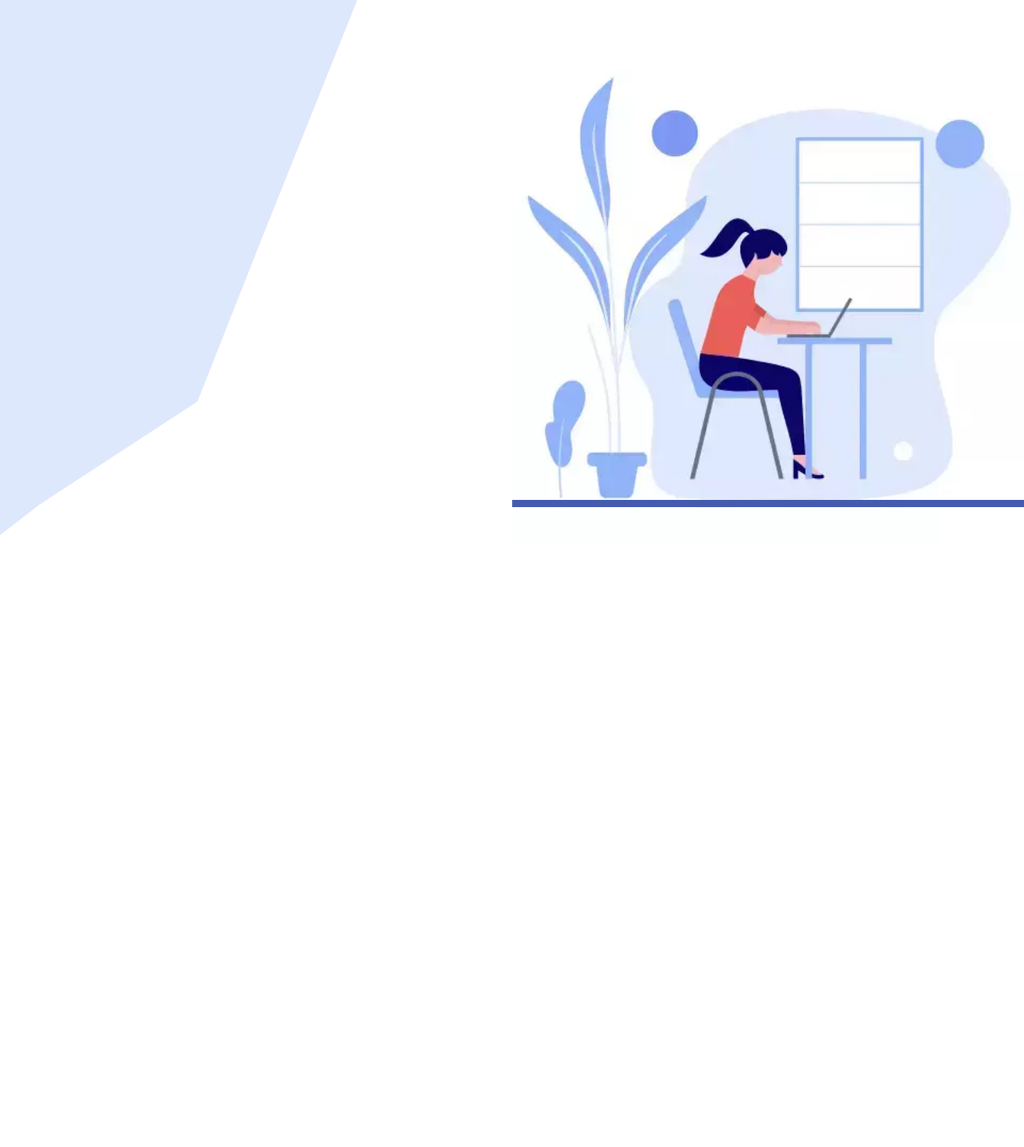
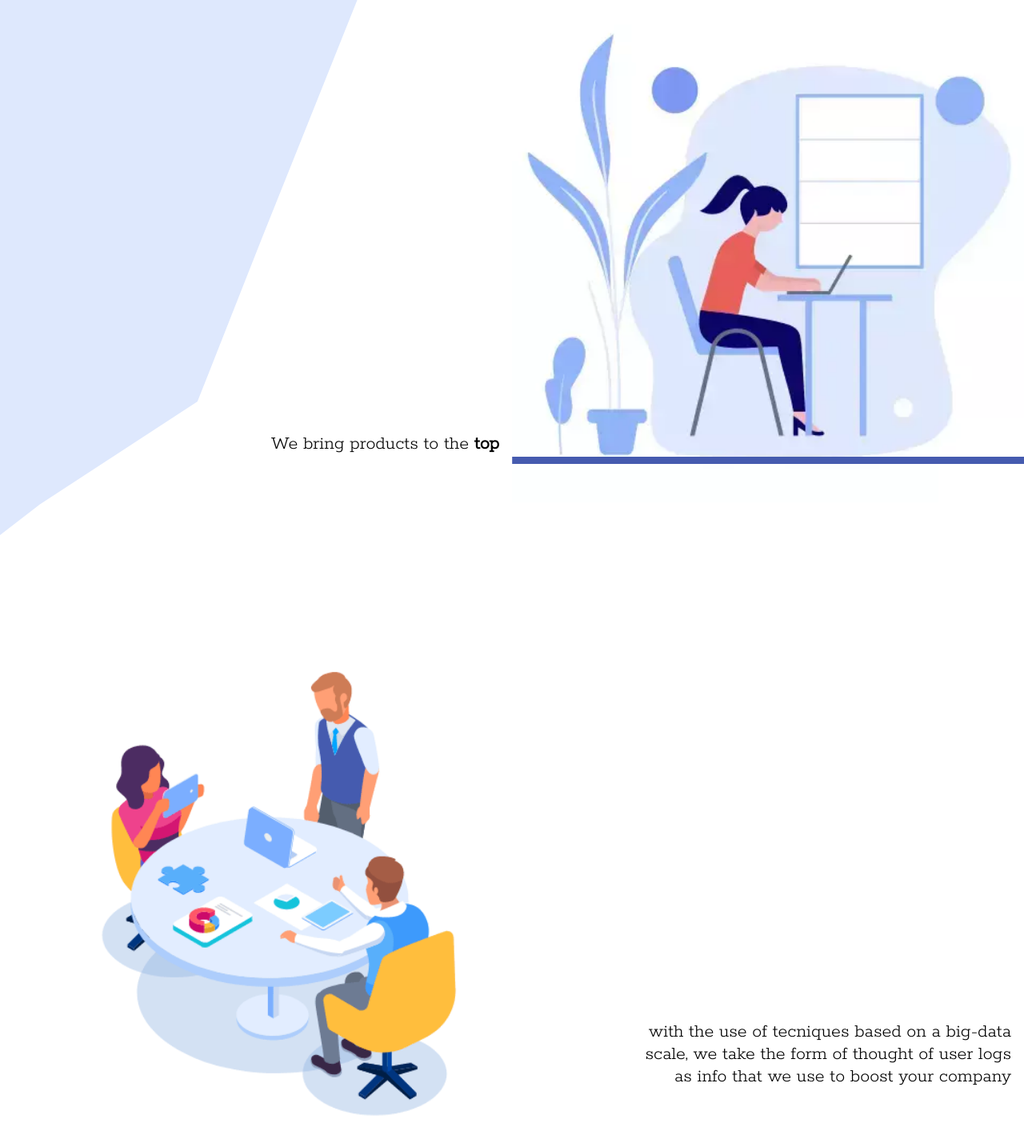
Before and after one commit to BrunoMPedraza/sonexa, a React (Create React App) app: page /contact in a window 1280 px wide. Shown: the part 318-1752 px from the top of the page at 80% size. Before the commit the page ends 1000 px from the top, so only its background shows below. Built offline with nearby package versions, Linux system fonts and the light colour scheme.

Commit message:
Business People Part
Second part of Home
Also removed clumsiness

```diff
--- a/src/App.css
+++ b/src/App.css
@@ -38,27 +38,40 @@
   width:100%;
 }
 
-/* Test */
-.body-Home{
+/* Part One */
+  .home-One{
     position:relative;
     top:30vh;
     display:flex;
     flex-wrap:wrap;
   }
-.body-Home>*:nth-child(1){
+  .home-One>*:nth-child(1){
     flex: 1 1 60%;
   }
-.body-Home>*:nth-child(2){
+  .home-One>*:nth-child(2){
     margin-right:0;
     flex: 1 1 40%;
     min-height: var(--ps-common);
   }
 
+
+  .girlOnPc{
+    position:relative;
+    top:17%;
+  }
+
+  .phrase{
+    align-self: flex-end;
+    text-align:end;
+    padding:1rem;
+    font-size:var(--fs-sm);
+  }
+
   @media only screen and (min-width: 550px){
-  .body-Home>*:nth-child(1){
+    .home-One>*:nth-child(1){
       flex: 1 1 50%;
     }
-  .body-Home>*:nth-child(2){
+    .home-One>*:nth-child(2){
       margin-right:0;
       flex: 1 1 50%;
       min-height: var(--ps-device);
@@ -68,8 +81,28 @@
       top:10% !important;
     }
   }
-
-.girlOnPc{
+  /* -------------- */
+  /* Part Two */
+.home-Second{
+  position:relative;
+  top:30vh;
+  display:flex;
+  flex-wrap:wrap;
+}
+.home-Second>*:nth-child(1){
+  flex: 1 1 60%;
+}
+.home-Second>*:nth-child(2){
+  margin-right:0;
+  flex: 1 1 40%;
+  min-height: var(--ps-common);
+}
+.businessPpl{
+  width:100%;
   position:relative;
   top:17%;
 }
+
+.longTxt{
+  font-size:var(--fs-sm)
+}
--- a/src/components/Header/header.css
+++ b/src/components/Header/header.css
@@ -38,6 +38,7 @@
 /* Navbar */
 
 .menu-icons{
+    position:absolute;
     z-index:15;
     font-size:var(--fs-lg);
     margin-left:1.5rem;
@@ -49,7 +50,7 @@
 .navbar-toggle{
     color:var(--white-txt);
     width:100%;
-    height:3rem;
+    height:4rem;
     display:flex;
     align-items:center;
     justify-content: flex-start;
@@ -67,7 +68,7 @@ h4{
     display:flex;
     justify-content:center;
     list-style:none;
-    position:fixed;
+    position:absolute;
     transition:.8s;
     left:-100% ;
     top:0;
--- a/src/index.css
+++ b/src/index.css
@@ -21,7 +21,7 @@ body {
   /*Font Size */
   --fs-title:3rem;
   --fs-lg: 2.2rem;
-  --fs-sm: 1.2rem;
+  --fs-sm: 1rem;
   /* Person size */
   /* These illustrations are based on people, so it makes sense for me to respect a proportion between each other */
   --ps-common:60%;
@@ -32,6 +32,6 @@ body {
   :root {
     --fs-title:7rem;
     --fs-lg: 3rem;
-    --fs-sm: 2rem;
+    --fs-sm: 1.5rem;
   }
 }
--- a/src/pages/Contact.js
+++ b/src/pages/Contact.js
@@ -2,17 +2,25 @@ import React from 'react'
 
 const Contact = () => {
     return (
-        <div className="content flow">
-            <div className="title">
-                <div className="body-Home">
-                    <div className="col"></div>
-                    <div className="col">
-                        <img className='girlOnPc' src={require('../images/illustration/webp.webp').default} alt="Logo: Woman with cyan background in shield" />
-                        <img className='separatorOne' src={require('../images/separator.svg').default} alt="separation line" /></div>
+        <main>
+            <div className="home-One">
+                <div className="col phrase">We bring products to the <b>top</b></div>
+                <div className="col">
+                    <img className='girlOnPc' src={require('../images/illustration/webp.webp').default} alt="Logo: Woman with cyan background in shield" />
+                    <img className='separatorOne' src={require('../images/separator.svg').default} alt="separation line" />
                 </div>
             </div>
-            Contact
-        </div>
+            <div className="home-Second">
+                <div className="col">
+                    <img className='businessPpl' src={require('../images/illustration/meet.webp').default} alt="Illustration of three persons of different genders planning over some papework" />
+                    <img className='separatorOne' src={require('../images/separator.svg').default} alt="separation line" />
+                </div>
+                <div className="col phrase longTxt">with the use of tecniques based
+                    on a big-data scale, we take the
+                    form of thought of user logs
+                    as info that we use to boost your company</div>
+            </div>
+        </main>
     )
 }
 
--- a/src/pages/Home.js
+++ b/src/pages/Home.js
@@ -4,10 +4,7 @@ import Separator from '../images/separator.svg'
 const Home = () => {
     return (
         <main class="home">
-            <div class="fContent">
-                <img className='girlOnPc' src={require('../images/illustration/webp.webp').default} alt="Logo: Woman with cyan background in shield"/>
-                <img className='separatorOne'src={Separator} alt="separation line" />
-            </div>
+
         </main>
     )
 }
```
Also changed, not shown: src/images/illustration/meet.webp (added), 1 other file (tests, documents, lock files or other folders). Lines whose indentation alone changed are shown as unchanged.
